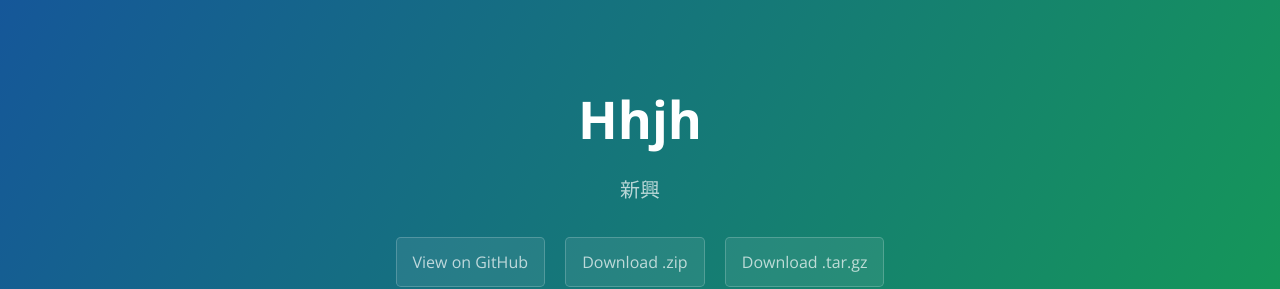
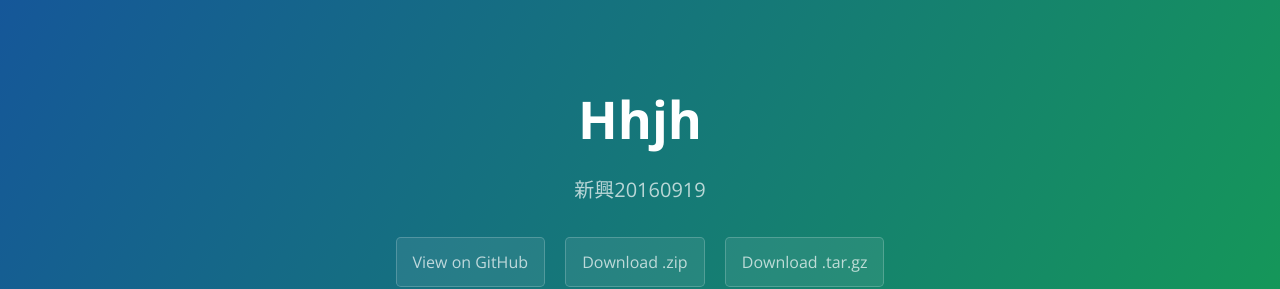
Before and after one commit to asdfasdf147852/hhjh, a plain HTML site: page index.html in a window 1280 px wide. Shown: the top 289 px of the page. Drawn offline with nearby package versions, Linux system fonts and the light colour scheme.

Commit message:
sadadf41

```diff
--- a/index.html
+++ b/index.html
@@ -12,7 +12,7 @@
   <body>
     <section class="page-header">
       <h1 class="project-name">Hhjh</h1>
-      <h2 class="project-tagline">新興</h2>
+      <h2 class="project-tagline">新興20160919</h2>
       <a href="https://github.com/asdfasdf147852/hhjh" class="btn">View on GitHub</a>
       <a href="https://github.com/asdfasdf147852/hhjh/zipball/master" class="btn">Download .zip</a>
       <a href="https://github.com/asdfasdf147852/hhjh/tarball/master" class="btn">Download .tar.gz</a>
```
